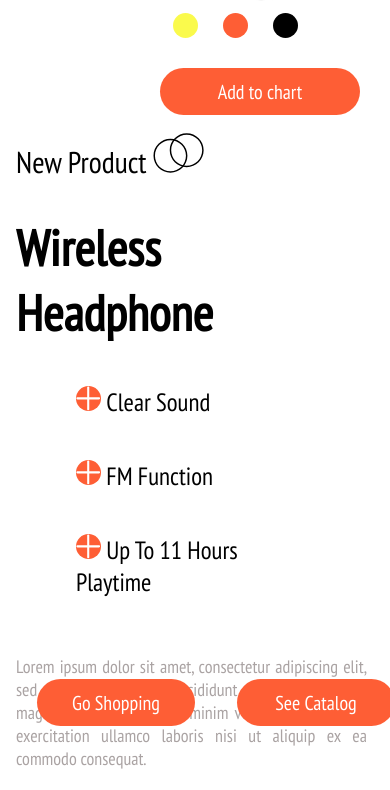
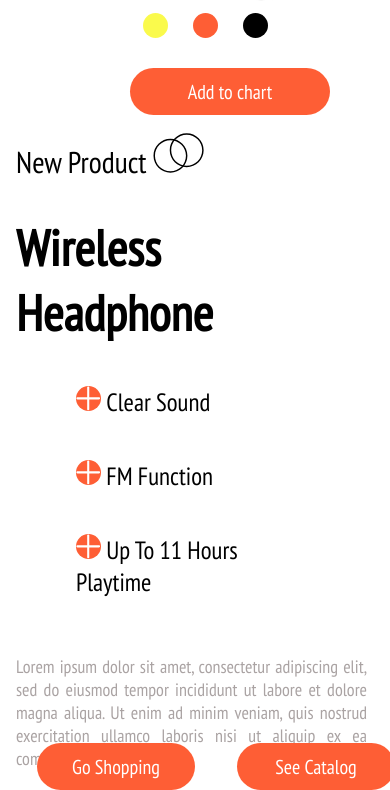
Before and after one commit to P15taank/HeadphoneWelcomePage, a plain HTML site: page index.html in a window 390 px wide. Shown: the part 537-1327 px from the top of the page. Drawn offline with Linux system fonts and the light colour scheme.

Commit message:
Update media.css

```diff
--- a/css/media.css
+++ b/css/media.css
@@ -44,7 +44,7 @@ h3 img {
 h1 {
   font-size: 3.125rem;
   font-weight: 900;
-  width: 80%;
+  width: 100%;
 }
 .sub-headlines {
   position: relative;
@@ -113,7 +113,7 @@ h5 img {
 .dots {
   position: absolute;
   top: 30.625rem;
-left: 80px;
+left: 50px;
   height: 1.875rem;
   width:9.375rem;
   display: flex;
@@ -140,7 +140,7 @@ left: 80px;
 .action-btn
 {
   position: relative;
-  top: 36rem;
+  top: 40rem;
   left: 0rem;
   border-radius: 1.563rem;
   background-color: #fe5e35;
@@ -154,7 +154,7 @@ left: 80px;
 .action-btn1
 {
   top: 2.813rem;
-  left: 80px;
+  left: 50px;
   width: 200px;
 }
 
```
